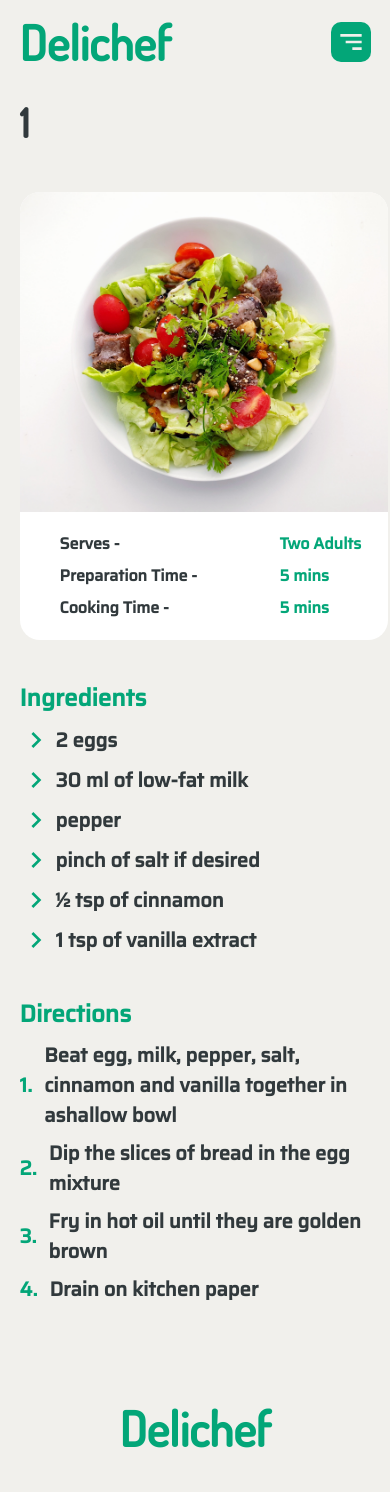
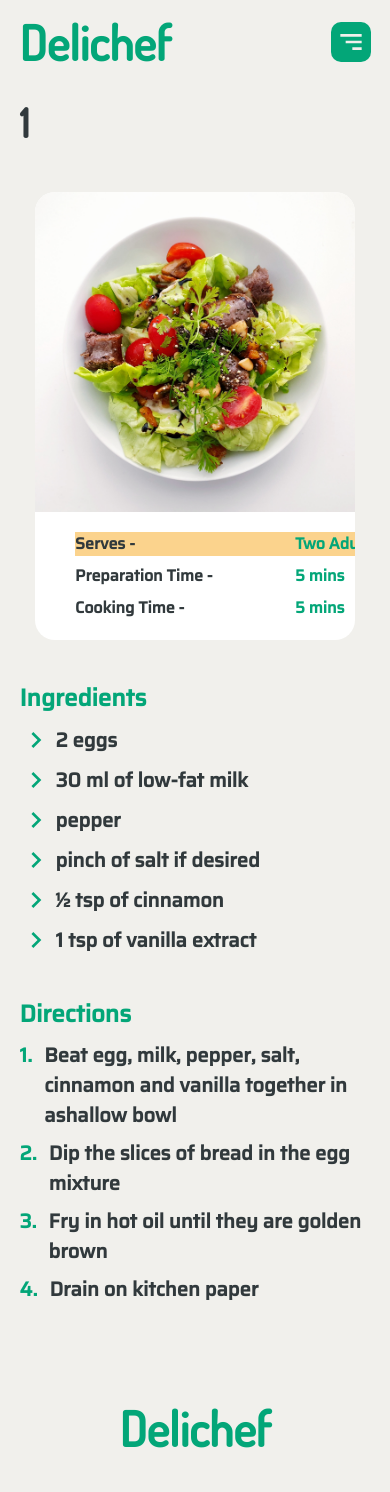
Before and after one commit to Khant-Ye-Yint/delichief, a Next.js app: page /recipes/1 in a window 390 px wide. Shown: the top 1492 px of the page. Built offline with nearby package versions, Linux system fonts and the light colour scheme.

Commit message:
responsive test

```diff
--- a/pages/recipes/[slug].js
+++ b/pages/recipes/[slug].js
@@ -50,7 +50,7 @@
 				>
 					<Box
 						bg='white'
-						w={{ base: '23rem', md: '32rem' }}
+						w={{ base: '20rem', md: '32rem' }}
 						borderRadius='20'
 						overflow='hidden'
 					>
@@ -72,7 +72,7 @@
 							shadow='lg'
 							minW='32rem'
 						>
-							<HStack justifyContent='space-between' w='full'>
+							<HStack justifyContent='space-between' w='full' bg='orange.200'>
 								<Box flex='1'>Serves -</Box>
 								<Box color='primary.100' flex='1'>
 									Two Adults
@@ -141,7 +141,7 @@
 						>
 							{dummyData.directions.map((chunk, index) => (
 								<HStack
-									alignItems='center'
+									alignItems='flex-start'
 									justifyContent='flex-start'
 									spacing='3'
 									key={index}
```
